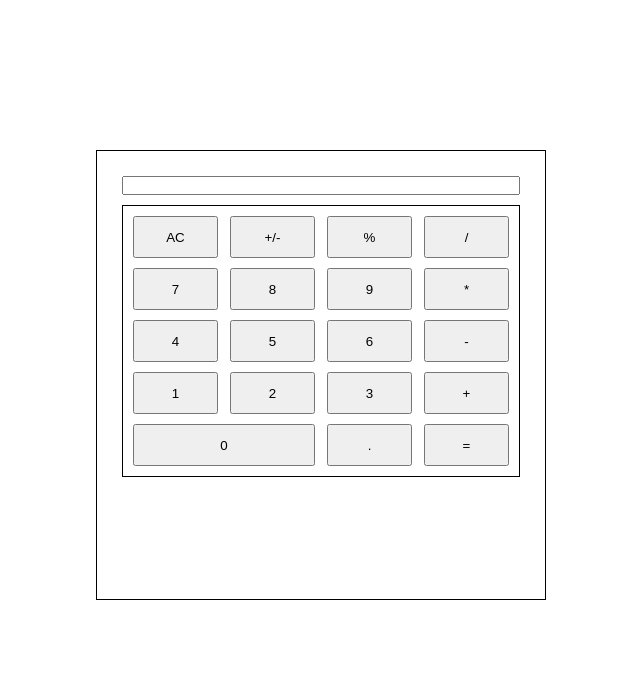
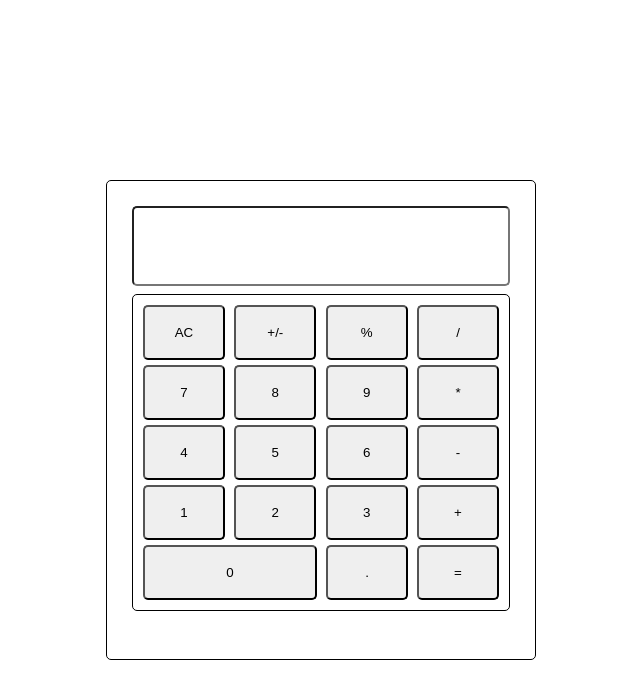
Before and after one commit to NathanC90/top-calculator, a plain HTML site: page index.html in a window 1280 px wide. Shown: the whole page, without its empty margins (319-959 px from the left). Drawn offline with Linux system fonts and the light colour scheme.

Commit message:
Shrink calculator size and adjust the size of the buttons accordingly

```diff
--- a/styles.css
+++ b/styles.css
@@ -2,32 +2,37 @@
     margin: 0;
     padding: 0;
     box-sizing: border-box;
+    border-radius: 5px;
 }
 
 .container {
-    width: 450px;
-    height: 450px;
+    width: 430px;
+    height: 480px;
     border: 1px solid black;
-    margin: 150px auto;
+    margin: 180px auto;
     padding: 25px;
     display: flex;
     flex-direction: column;
-    gap: 10px;
+    gap: 8px;
+}
+
+#current-value {
+    height: 80px;
 }
 
 .button-section {
     border: 1px solid black;
     display: flex;
     flex-wrap: wrap;
-    gap: 10px;
+    gap: 5px;
     padding: 10px;
     justify-content: space-between;
 }
 button {
-    width: 85px;
-    height: 42px;
+    width: 82px;
+    height: 55px;
 }
 
 .zero {
-    width: 182px;
+    width: 174px;
 }
```
